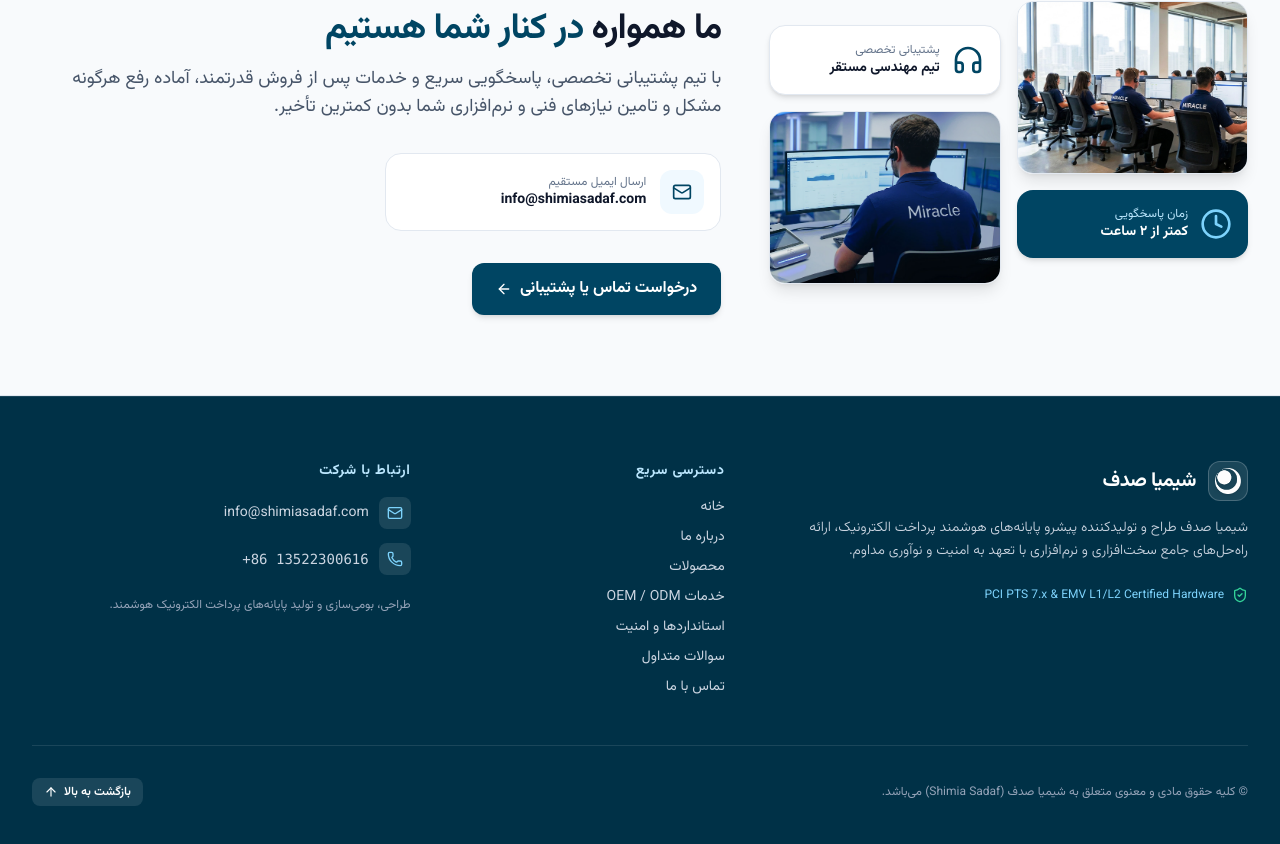
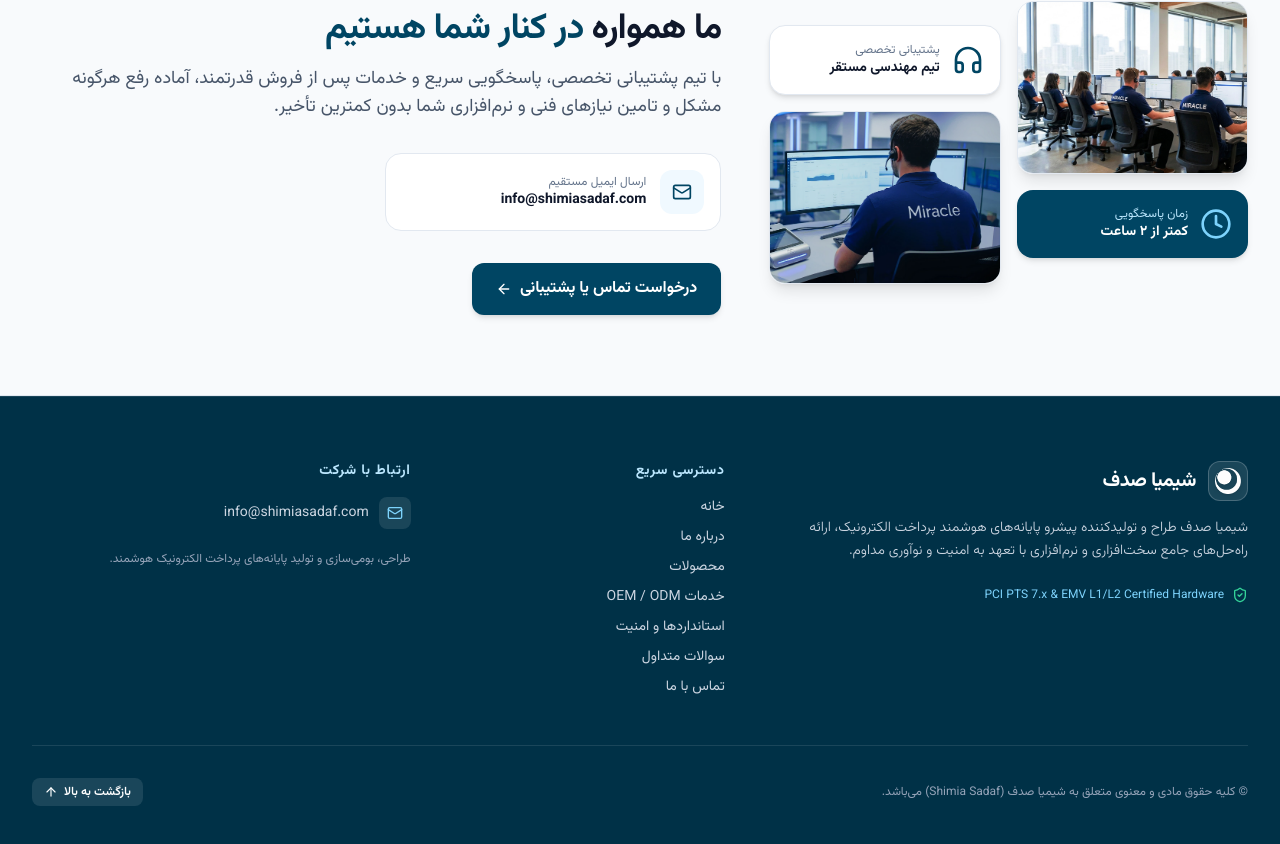
Before and after one commit to Ali-Khalilian/shimiasadaf, a Next.js app: page / in a window 1280 px wide. Shown: the part 2440-3284 px from the top of the page. Built offline with nearby package versions, Linux system fonts and the light colour scheme.

Commit message:
remove phone from footer

```diff
--- a/src/components/Footer.jsx
+++ b/src/components/Footer.jsx
@@ -123,16 +123,6 @@
                 <span>info@shimiasadaf.com</span>
               </a>
 
-              <a
-                href="tel:+8613522300616"
-                className="flex items-center gap-2.5 hover:text-white transition-colors font-mono"
-              >
-                <div className="w-8 h-8 rounded-lg bg-white/10 flex items-center justify-center shrink-0">
-                  <Phone className="w-4 h-4 text-sky-300" />
-                </div>
-                <span dir="ltr">+86 13522300616</span>
-              </a>
-
               <div className="pt-2 text-xs text-slate-400">
                 {isRtl
                   ? 'طراحی، بومی‌سازی و تولید پایانه‌های پرداخت الکترونیک هوشمند.'
```
